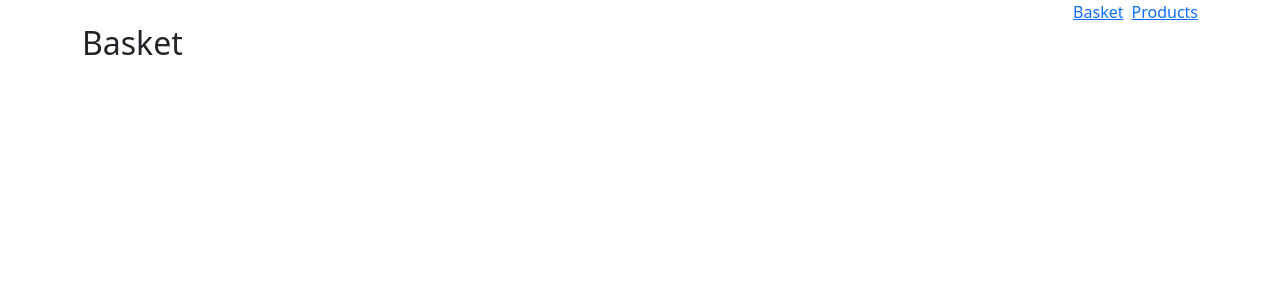
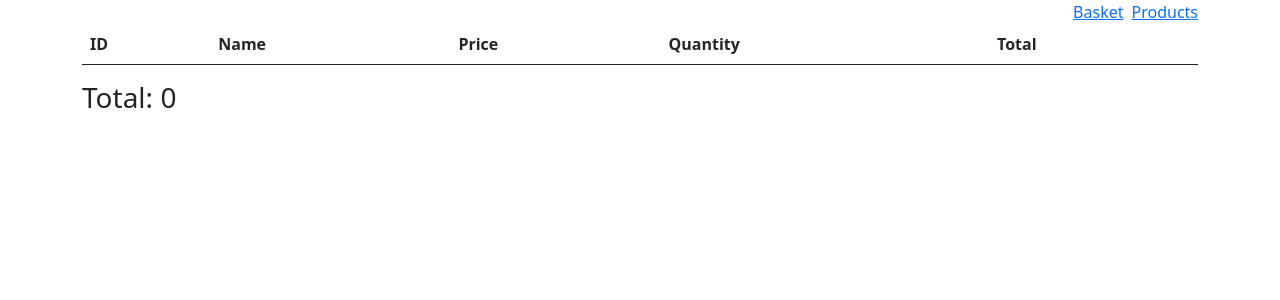
Before and after one commit to aadelop/eth-shopping-basket, a React (Vite) app in the folder front/: page /basket in a window 1280 px wide. Shown: the top 300 px of the page. Built offline with nearby package versions, Linux system fonts and the light colour scheme.

Commit message:
Complete Basket component that works like a shopping cart with all the products and its total price, where we will pay the purchase

```diff
--- a/front/src/components/Basket.jsx
+++ b/front/src/components/Basket.jsx
@@ -1,3 +1,34 @@
+import { useContext } from "react";
+import {Context} from '../main'
+
 export function Basket(){
-    return <h2>Basket</h2>
+    const [bstate, setBstate] = useContext(Context)
+    const total = bstate.basket.reduce((acc, item) => acc + item.total, 0)
+
+    return <div>
+        <table className="table">
+            <thead>
+                <tr>
+                    <th>ID</th>
+                    <th>Name</th>
+                    <th>Price</th>
+                    <th>Quantity</th>
+                    <th>Total</th>
+
+                </tr>
+            </thead>
+            <tbody>
+                {bstate.basket.map(i => (
+                    <tr key={i.product.ProductID}>
+                        <td>{i.product.ProductID}</td>
+                        <td>{i.product.ProductName}</td>
+                        <td>{i.product.UnitPrice}</td>
+                        <td>{i.quantity}</td>
+                        <td>{i.total}</td>
+                    </tr>
+                ))}
+            </tbody>
+        </table>
+        <h3>Total: {total}</h3>
+    </div>
 }
```
